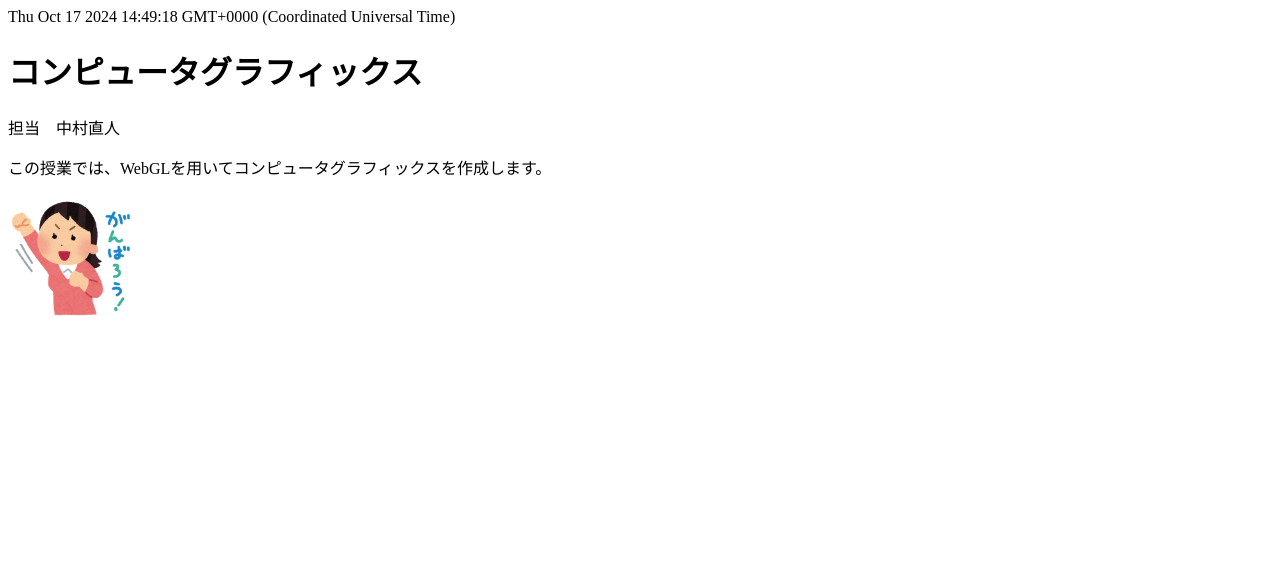
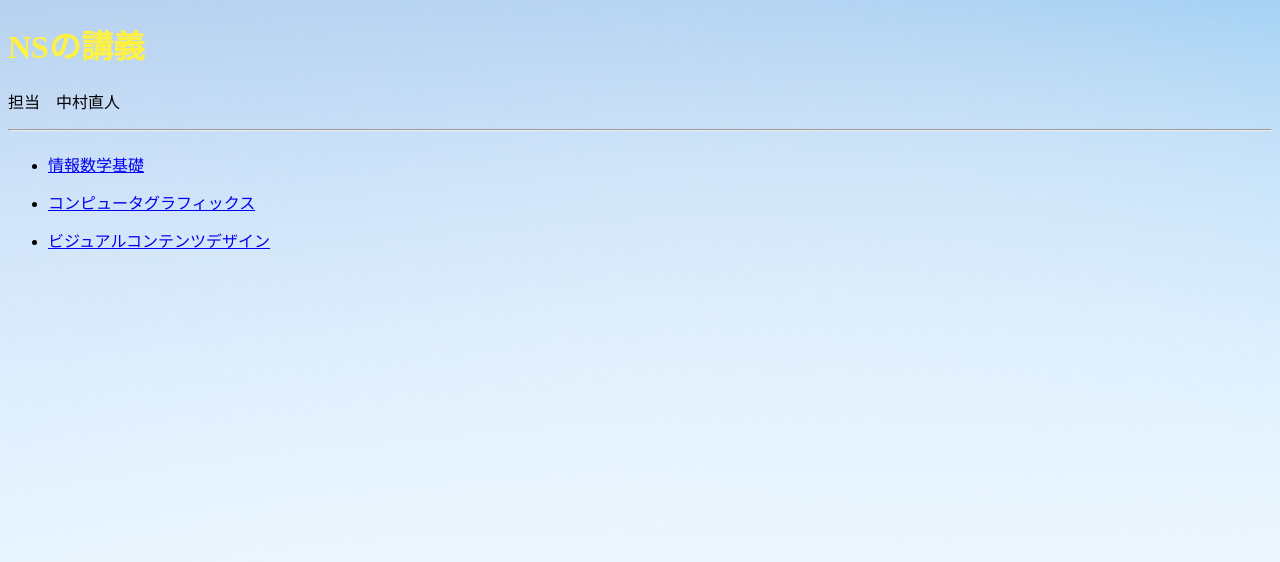
Before and after one commit to Hsn-k/2024VisualContentsDesign, a plain HTML site: page index.html in a window 1280 px wide. Drawn offline with Linux system fonts and the light colour scheme.

Commit message:
Add files via upload

```diff
--- /dev/null
+++ b/base.css
@@ -0,0 +1,19 @@
+body h1 {
+	color: #282275;
+	font-family: "HG創英角ﾎﾟｯﾌﾟ体";
+	text-align: center;
+}
+body p {
+}
+.key {
+	background-color: #FFF75D;
+	color: #443AC5;
+	font-size: 25px;
+}
+body {
+	background-image: url(background137.jpg);
+	background-size: cover;
+}
+body img {
+	border: 10px dotted #3AC575;
+}
--- a/index.html
+++ b/index.html
@@ -1,24 +1,19 @@
 <!doctype html>
-<HTML>
+<html>
+<head>
+<meta charset="utf-8">
+<title>トップページ</title>
+<link href="top.css" rel="stylesheet" type="text/css">
+</head>
 
-<HEAD>
-	<meta charset="UTF-8">
-	<title>JavaScriptの基礎</title>
-</HEAD>
-
-<BODY>
-    <script type="text/javascript">
-        today = new Date();
-        document.write(today);
-        document.write("<h1>コンピュータグラフィックス</h1>");
-        document.write("<p>担当　中村直人</p>");
-        document.write("<p>この授業では、WebGLを用いてコンピュータグラフィックスを作成します。</p>");
-
-        var image = new Image(128,128); //image オブジェクトの作成
-        image.src = "ganba.png"; //imageのソースの指定
-        document.body.appendChild(image); //imageをDOM要素に組み込む
-    </script>
-
-</BODY>
-
-</HTML>
+<body>
+<h1>NSの講義</h1>
+<p>担当　中村直人</p>
+	<hr>
+<ul>
+	<li><a href="math.html">情報数学基礎</a></li>
+	<li><a href="CG.html">コンピュータグラフィックス</a></li>
+	<li><a href="Visual.html">ビジュアルコンテンツデザイン</a></li>
+</ul>
+</body>
+</html>
--- /dev/null
+++ b/top.css
@@ -0,0 +1,12 @@
+@charset "utf-8";
+ul li a {
+	line-height: 38px;
+}
+body {
+	background-image: url(texture171030IMGL0669.jpg);
+}
+body h1 {
+	font-family: "HG創英角ﾎﾟｯﾌﾟ体";
+	color: #FFF144;
+	text-indent: 0px;
+}
```
Also changed, not shown: CG.html (added, +17 -0 lines), Visual.html (added, +18 -0 lines), math.html (added, +17 -0 lines), background137.jpg (added), texture171030IMGL0669.jpg (added).
